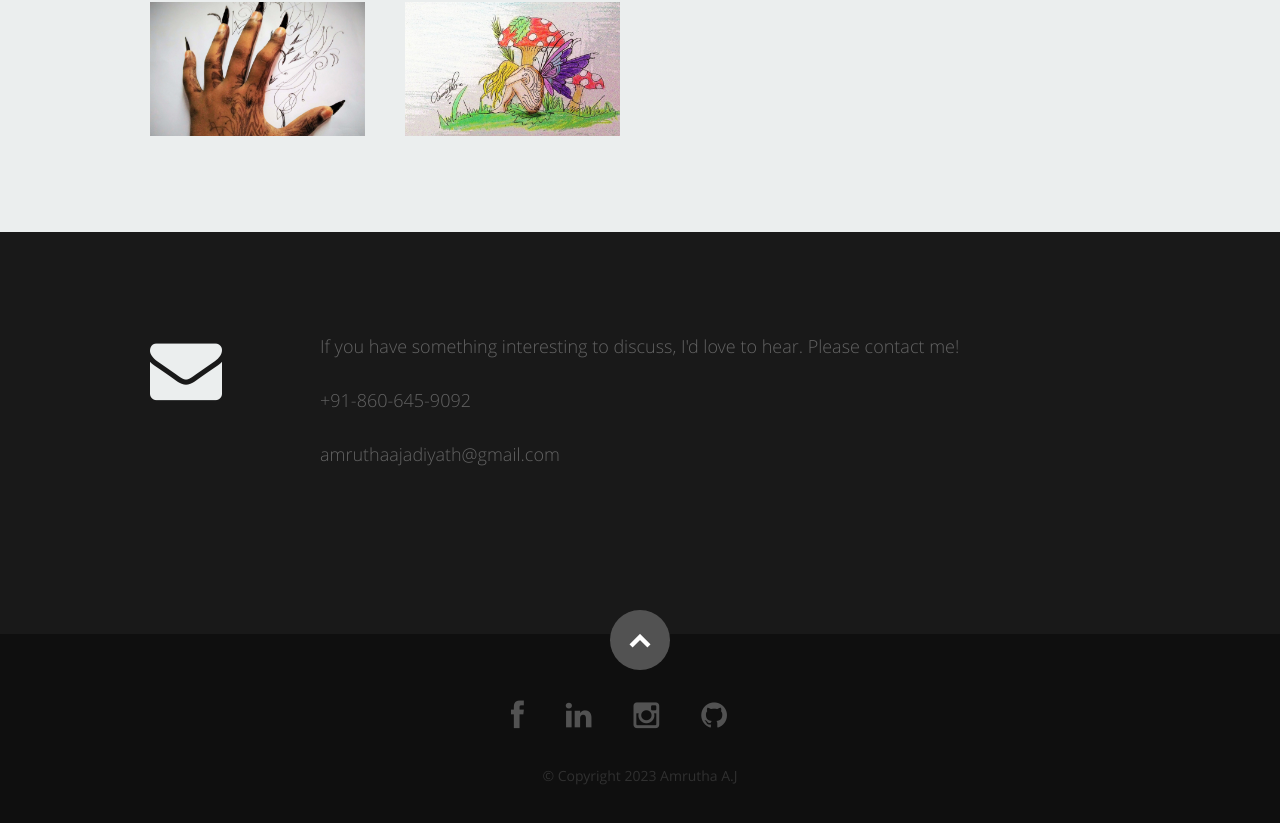
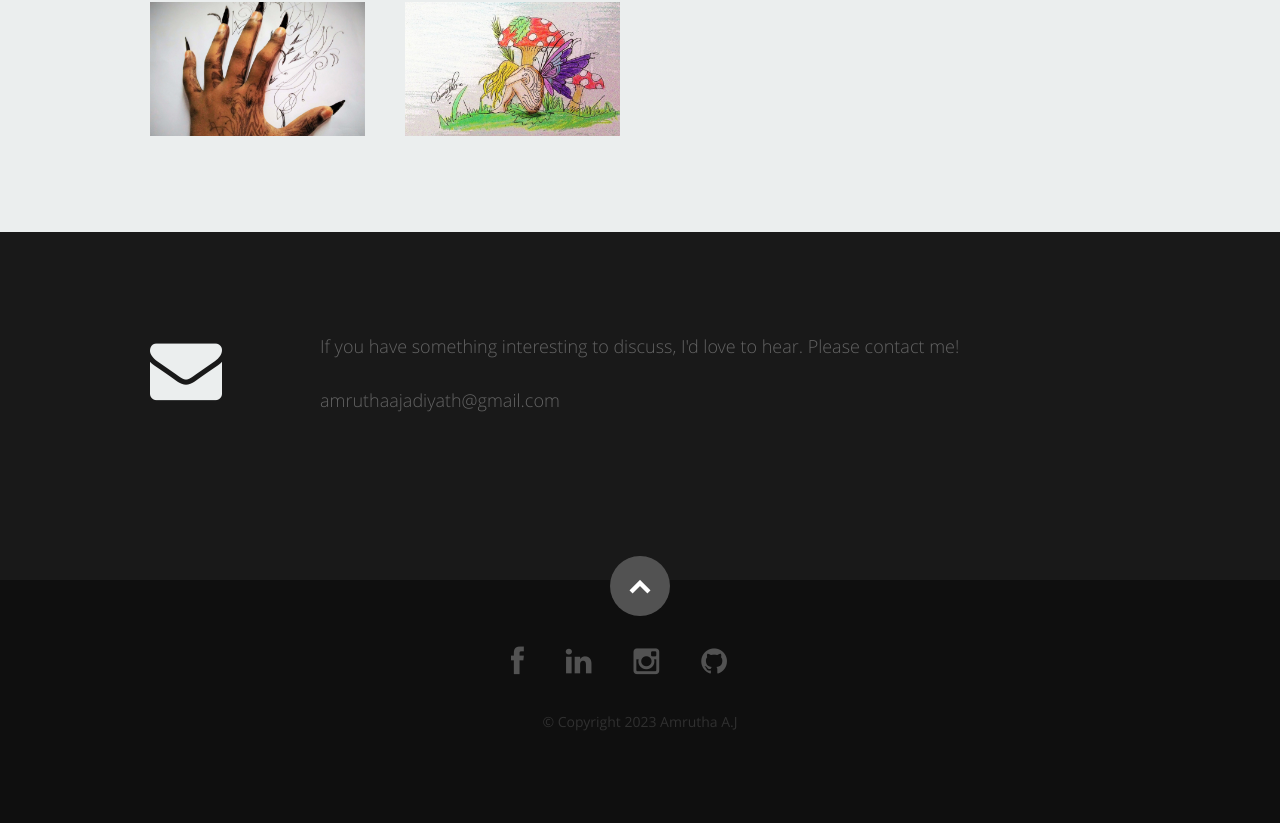
Before and after one commit to Amrutha-A-J/amrutha_resume_old, a React (Create React App) app: page / in a window 1280 px wide. Shown: the part 3678-4501 px from the top of the page. After the commit the page ends 4463 px from the top, so only its background shows below. Built offline with nearby package versions, Linux system fonts and the light colour scheme.

Commit message:
Update Contact.js

```diff
--- a/src/Components/Contact.js
+++ b/src/Components/Contact.js
@@ -20,7 +20,6 @@ class Contact extends Component {
 
           <div className="ten columns">
             <p className="lead">{message}</p>
-            <p className="lead">{phone}</p>
             <p className="lead">{email}</p>
           </div>
         </div>
```
